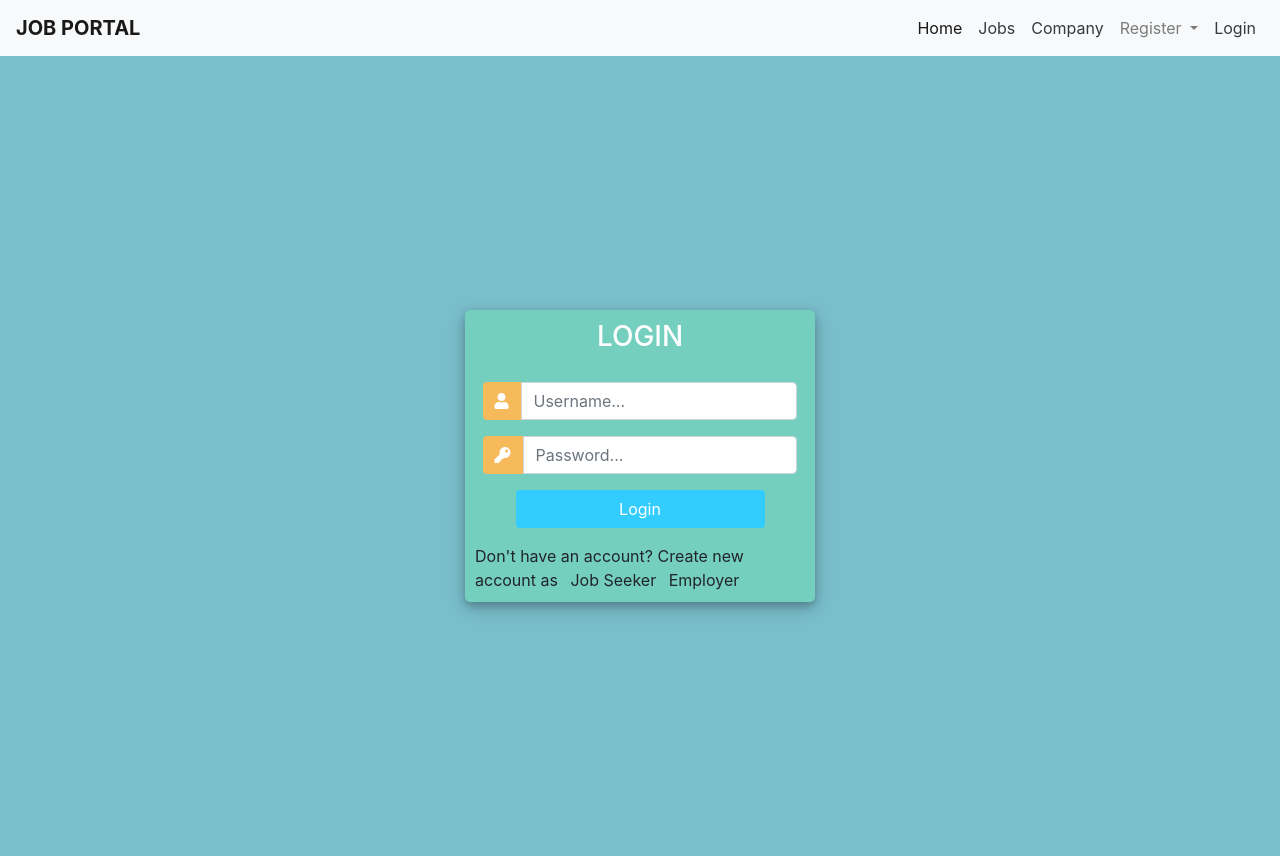
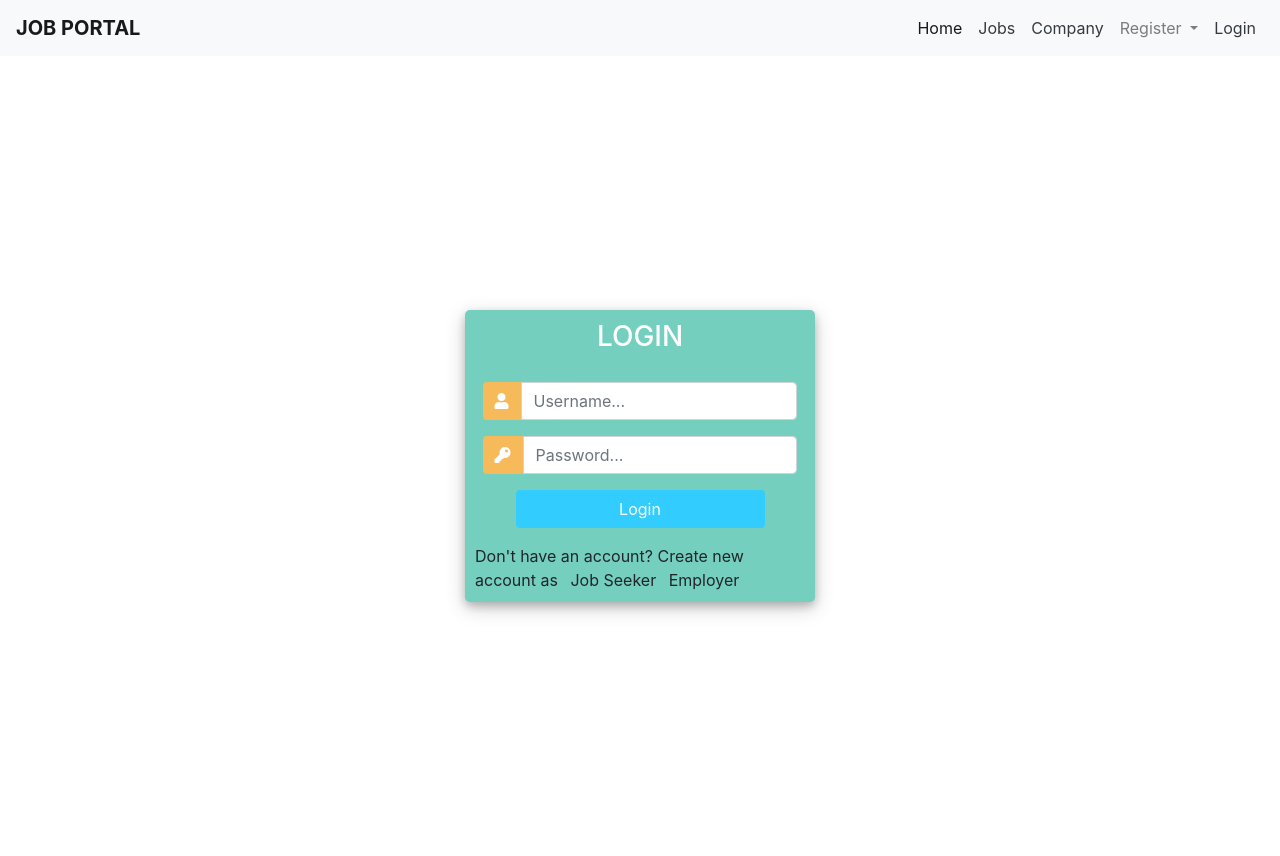
Before and after one commit to narendrapyakurel12/jobrecommend, a Django app: template templates/jobseekertemplates/jobseekerlogin.html in a window 1280 px wide. Run offline with Django 3.2, Linux system fonts and the light colour scheme; the template is opened without the code that fills it, so the values that code supplies are empty; some libraries are stand-ins or nearby versions.

Commit message:
new update

```diff
--- a/static/jobseekerstatic/css/style.css
+++ b/static/jobseekerstatic/css/style.css
@@ -4,7 +4,6 @@
 			margin: 0;
 			padding: 0;
 			height: 100%;
-			background: #7abecc !important;
 		}
 		.user_card {
 			width: 350px;
--- a/templates/jobseekertemplates/jobseekerlogin.html
+++ b/templates/jobseekertemplates/jobseekerlogin.html
@@ -16,7 +16,6 @@
 			margin: 0;
 			padding: 0;
 			height: 100%;
-			background: #7abecc !important;
 		}
 
 		.user_card {
```
Also changed, not shown: db.sqlite3, 4 other files.
